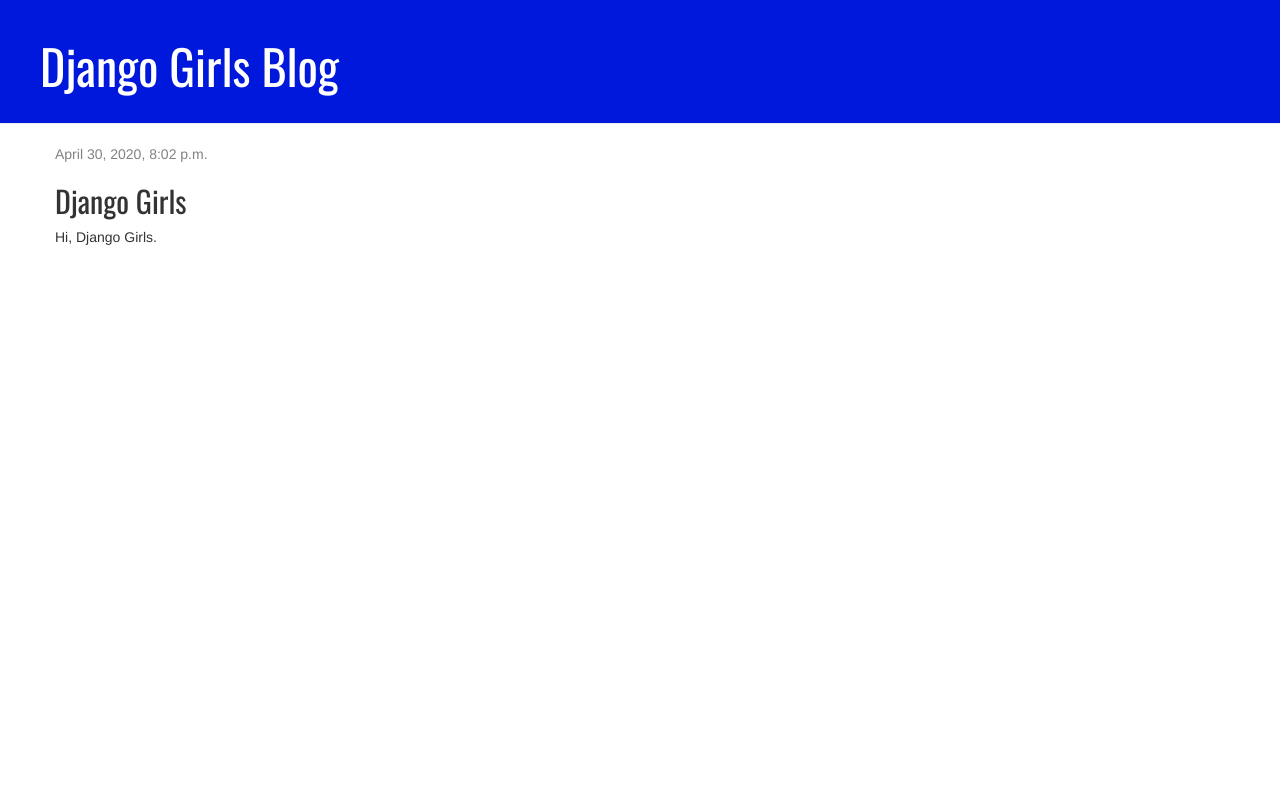
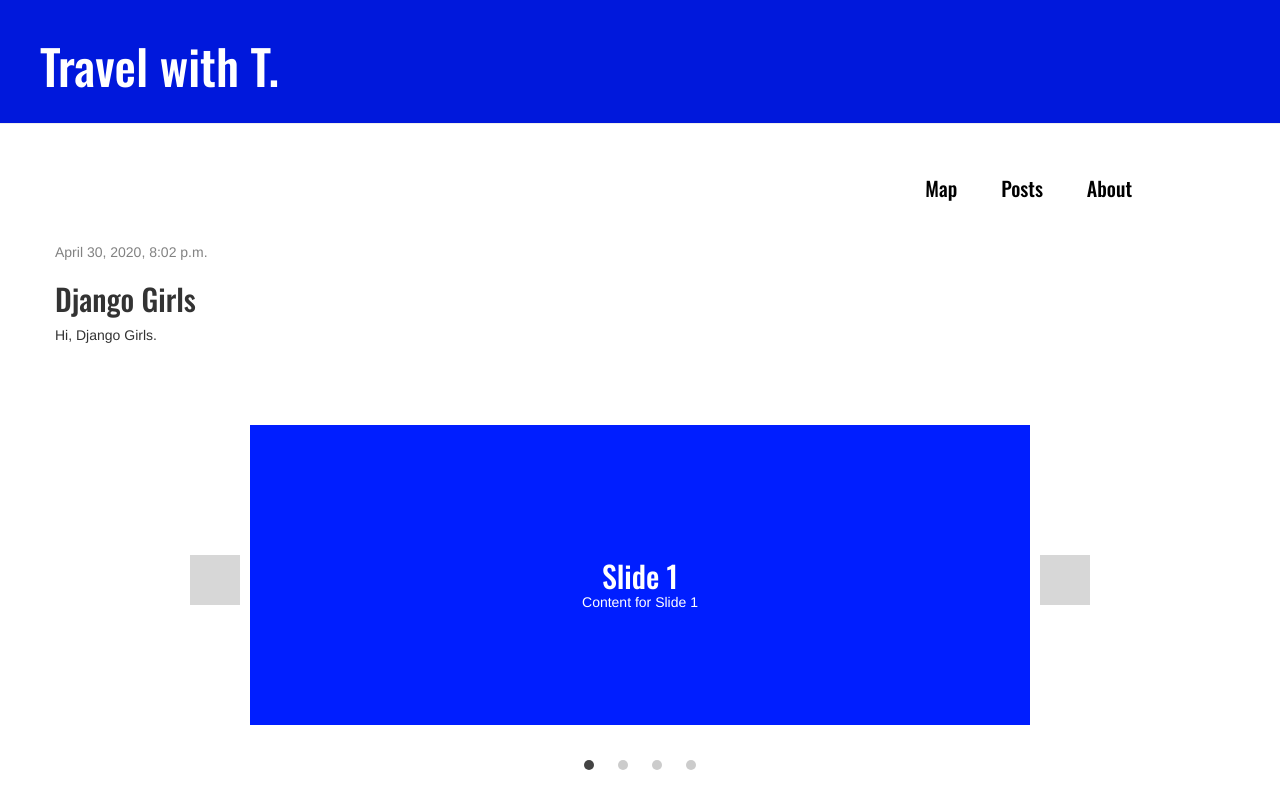
Before and after one commit to linhchi-nguyen/my-first-blog, a Django app: page /post/1/ in a window 1280 px wide. Run offline with Django 3.2, Linux system fonts and the light colour scheme; data comes from the database, SQL or seed files in the repository; some libraries are stand-ins or nearby versions; grey boxes are pictures that could not be loaded.

Commit message:
base html

```diff
--- a/blog/templates/blog/base.html
+++ b/blog/templates/blog/base.html
@@ -1,19 +1,30 @@
 {% load static %}
 <html>
     <head>
-        <title>Django Girls blog</title>
+        <title>Travel with T</title>
         <link rel="stylesheet" href="//maxcdn.bootstrapcdn.com/bootstrap/3.2.0/css/bootstrap.min.css">
         <link rel="stylesheet" href="//maxcdn.bootstrapcdn.com/bootstrap/3.2.0/css/bootstrap-theme.min.css">
-        <link href="//fonts.googleapis.com/css?family=Oswald&subset=latin,latin-ext" rel="stylesheet" type="text/css">
+        <link href="//fonts.googleapis.com/css2?family=Oswald:wght@500&display=swapt" rel="stylesheet" type="text/css">
         <link rel="stylesheet" href="{% static 'css/blog.css' %}">
+        <link rel="stylesheet" href="{% static 'css/style.css' %}">
     </head>
+
     <body>
         <div class="page-header">
             {% if user.is_authenticated %}
                 <a href="{% url 'post_new' %}" class="top-menu"><span class="glyphicon glyphicon-plus"></span></a>
             {% endif %}
-            <h1><a href="/">Django Girls Blog</a></h1>
+            <h1><a href="/">Travel with T.</a></h1>
         </div>
+        <header>
+            <nav>
+                <ul class="nav__links">
+                    <li><a href="map.html">Map</a></li>
+                    <li><a href="/">Posts</a></li>
+                   <li> <a href="about.html">About</a></li>
+                </ul>
+            </nav>
+        </header>
         <div class="content container">
             <div class="row">
                 <div class="col-md-8">
@@ -22,5 +33,53 @@
                 </div>
             </div>
         </div>
+        <div id="slider">
+            <input type="radio" name="slider" id="slide1" checked>
+            <input type="radio" name="slider" id="slide2">
+            <input type="radio" name="slider" id="slide3">
+            <input type="radio" name="slider" id="slide4">
+            <div id="slides">
+               <div id="overflow">
+                  <div class="inner">
+                     <div class="slide slide_1">
+                        <div class="slide-content">
+                           <h2>Slide 1</h2>
+                           <p>Content for Slide 1</p>
+                        </div>
+                     </div>
+                     <div class="slide slide_2">
+                        <div class="slide-content">
+                           <h2>Slide 2</h2>
+                           <p>Content for Slide 2</p>
+                        </div>
+                     </div>
+                     <div class="slide slide_3">
+                        <div class="slide-content">
+                           <h2>Slide 3</h2>
+                           <p>Content for Slide 3</p>
+                        </div>
+                     </div>
+                     <div class="slide slide_4">
+                        <div class="slide-content">
+                           <h2>Slide 4</h2>
+                           <p>Content for Slide 4</p>
+                        </div>
+                     </div>
+                  </div>
+               </div>
+            </div>
+            <div id="controls">
+               <label for="slide1"></label>
+               <label for="slide2"></label>
+               <label for="slide3"></label>
+               <label for="slide4"></label>
+            </div>
+            <div id="bullets">
+               <label for="slide1"></label>
+               <label for="slide2"></label>
+               <label for="slide3"></label>
+               <label for="slide4"></label>
+            </div>
+         </div>
     </body>
 </html>
```
